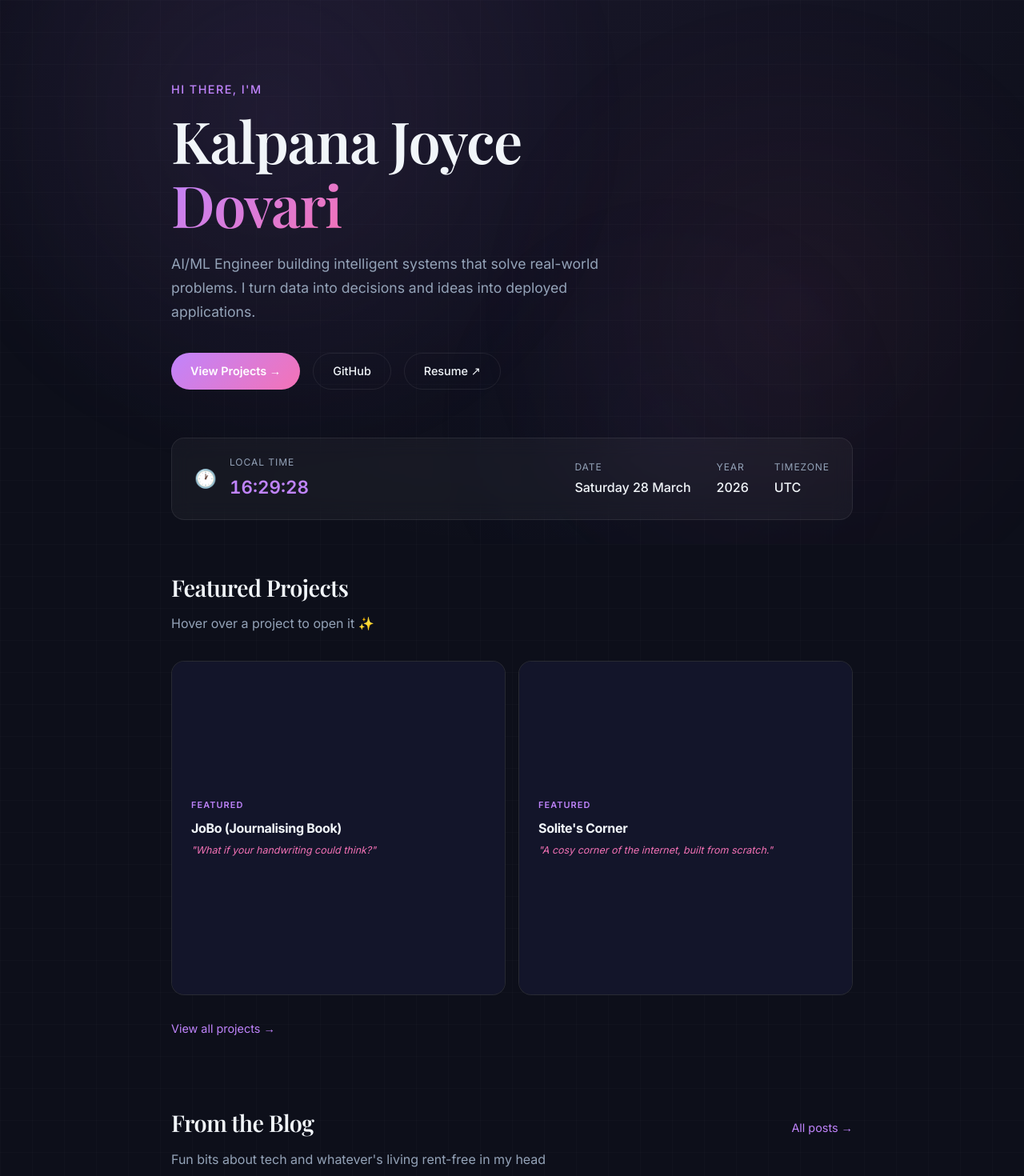
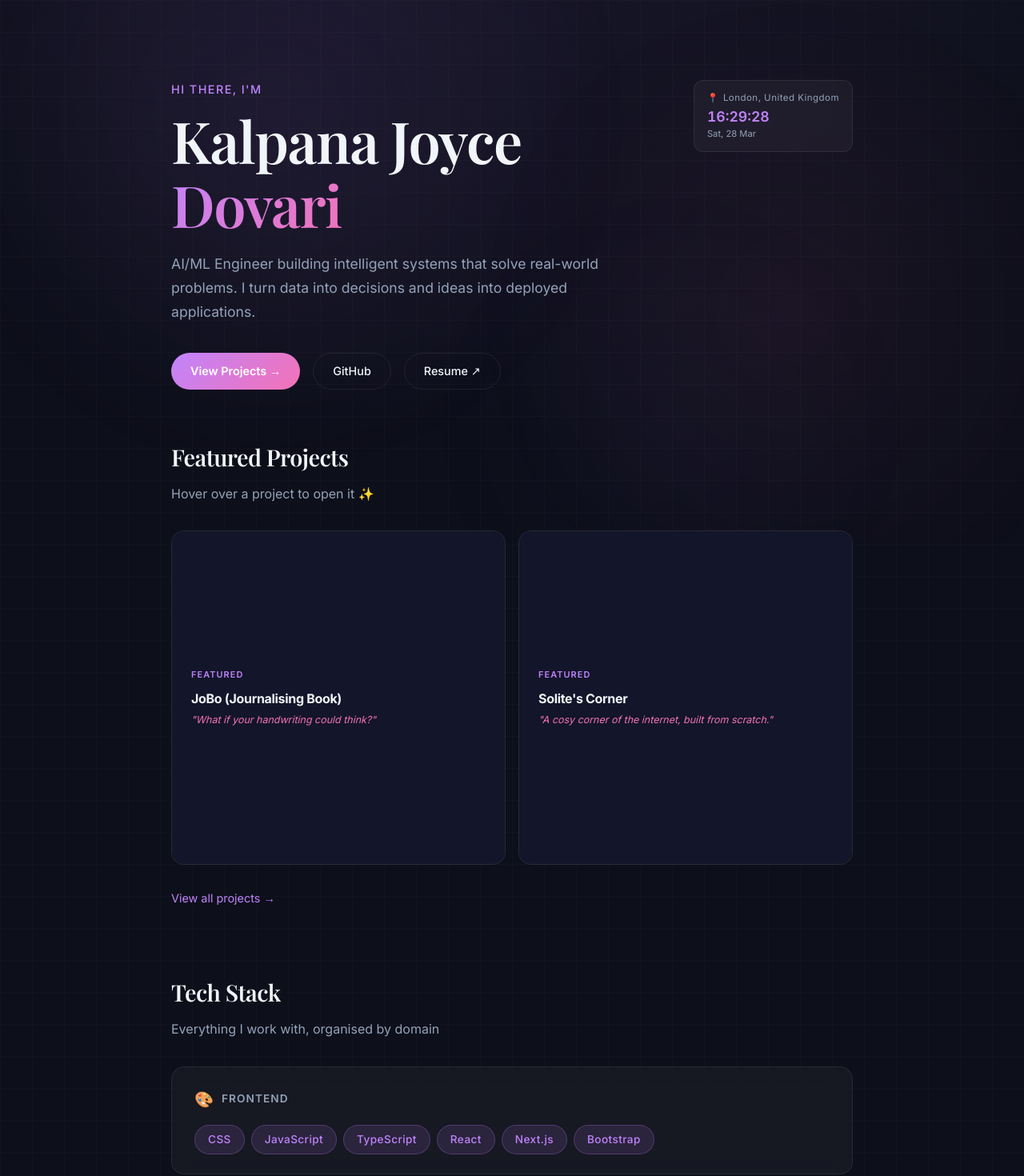
Before and after one commit to kalpanajoycedovari/my-portfolio, a Next.js app: page / in a window 1280 px wide. Shown: the part 120-1590 px from the top of the page at 80% size. Built offline with nearby package versions, Linux system fonts and the light colour scheme.

Commit message:
Hide blog from homepage, move clock to corner with London location

```diff
--- a/app/page.tsx
+++ b/app/page.tsx
@@ -45,7 +45,6 @@ const FEATURED = [
   },
 ];
 
-type Post = { id: string; title: string; content: string; date: string; tag: string };
 
 function BookCard({ p }: { p: typeof FEATURED[0] }) {
   const [open, setOpen] = useState(false);
@@ -126,13 +125,10 @@ function BookCard({ p }: { p: typeof FEATURED[0] }) {
 
 export default function HomePage() {
   const [now, setNow] = useState<Date | null>(null);
-  const [posts, setPosts] = useState<Post[]>([]);
 
   useEffect(() => {
     setNow(new Date());
     const timer = setInterval(() => setNow(new Date()), 1000);
-    const stored = localStorage.getItem("blog_posts");
-    if (stored) setPosts(JSON.parse(stored).slice(0, 2));
     return () => clearInterval(timer);
   }, []);
 
@@ -140,7 +136,31 @@ export default function HomePage() {
     <div className="section">
 
       {/* ── Hero ── */}
-      <section style={{ paddingTop: "60px", paddingBottom: "60px" }}>
+      <section style={{ paddingTop: "60px", paddingBottom: "60px", position: "relative" }}>
+
+        {/* Corner clock widget */}
+        <div className="glass-card" style={{
+          position: "absolute",
+          top: "60px",
+          right: "0",
+          padding: "12px 16px",
+          borderRadius: "12px",
+          display: "flex",
+          flexDirection: "column",
+          gap: "4px",
+          minWidth: "160px",
+        }}>
+          <div style={{ display: "flex", alignItems: "center", gap: "6px" }}>
+            <span style={{ fontSize: "0.7rem" }}>📍</span>
+            <span style={{ fontSize: "0.72rem", color: "var(--text-secondary)", letterSpacing: "0.04em" }}>London, United Kingdom</span>
+          </div>
+          <p style={{ fontSize: "1.1rem", fontWeight: 600, fontVariantNumeric: "tabular-nums", color: "var(--accent-lavender)", lineHeight: 1 }}>
+            {now ? now.toLocaleTimeString("en-GB", { hour: "2-digit", minute: "2-digit", second: "2-digit" }) : "--:--:--"}
+          </p>
+          <p style={{ fontSize: "0.7rem", color: "var(--text-secondary)" }}>
+            {now ? now.toLocaleDateString("en-GB", { weekday: "short", day: "numeric", month: "short" }) : "---"}
+          </p>
+        </div>
         <p style={{ color: "var(--accent-lavender)", fontSize: "0.9rem", fontWeight: 500, marginBottom: "12px", letterSpacing: "0.1em" }}>
           HI THERE, I'M
         </p>
@@ -159,41 +179,7 @@ export default function HomePage() {
         </div>
       </section>
 
-      {/* ── Date / Time widget ── */}
-      <section style={{ marginBottom: "60px" }}>
-        <div className="glass-card" style={{
-          padding: "20px 28px", display: "flex", alignItems: "center",
-          justifyContent: "space-between", flexWrap: "wrap", gap: "12px",
-        }}>
-          <div style={{ display: "flex", alignItems: "center", gap: "16px" }}>
-            <span style={{ fontSize: "1.4rem" }}>🕐</span>
-            <div>
-              <p style={{ fontSize: "0.75rem", color: "var(--text-secondary)", letterSpacing: "0.08em", marginBottom: "2px" }}>LOCAL TIME</p>
-              <p style={{ fontSize: "1.4rem", fontWeight: 600, fontVariantNumeric: "tabular-nums", color: "var(--accent-lavender)" }}>
-                {now ? now.toLocaleTimeString("en-GB", { hour: "2-digit", minute: "2-digit", second: "2-digit" }) : "--:--:--"}
-              </p>
-            </div>
-          </div>
-          <div style={{ display: "flex", gap: "32px", flexWrap: "wrap" }}>
-            <div>
-              <p style={{ fontSize: "0.75rem", color: "var(--text-secondary)", letterSpacing: "0.08em", marginBottom: "2px" }}>DATE</p>
-              <p style={{ fontSize: "1rem", fontWeight: 500 }}>
-                {now ? now.toLocaleDateString("en-GB", { weekday: "long", day: "numeric", month: "long" }) : "---"}
-              </p>
-            </div>
-            <div>
-              <p style={{ fontSize: "0.75rem", color: "var(--text-secondary)", letterSpacing: "0.08em", marginBottom: "2px" }}>YEAR</p>
-              <p style={{ fontSize: "1rem", fontWeight: 500 }}>{now ? now.getFullYear() : "----"}</p>
-            </div>
-            <div>
-              <p style={{ fontSize: "0.75rem", color: "var(--text-secondary)", letterSpacing: "0.08em", marginBottom: "2px" }}>TIMEZONE</p>
-              <p style={{ fontSize: "1rem", fontWeight: 500 }}>
-                {now ? Intl.DateTimeFormat().resolvedOptions().timeZone : "---"}
-              </p>
-            </div>
-          </div>
-        </div>
-      </section>
+
 
       {/* ── Featured Projects ── */}
       <section style={{ marginBottom: "80px" }}>
@@ -213,39 +199,7 @@ export default function HomePage() {
         </div>
       </section>
 
-      {/* ── Blog preview ── */}
-      <section style={{ marginBottom: "80px" }}>
-        <div style={{ display: "flex", justifyContent: "space-between", alignItems: "baseline", marginBottom: "8px" }}>
-          <h2 style={{ fontSize: "1.8rem" }}>From the Blog</h2>
-          <Link href="/blog" style={{ color: "var(--accent-lavender)", fontSize: "0.9rem" }}>All posts →</Link>
-        </div>
-        <p style={{ color: "var(--text-secondary)", marginBottom: "32px" }}>
-          Fun bits about tech and whatever's living rent-free in my head
-        </p>
-        {posts.length === 0 ? (
-          <div className="glass-card" style={{ padding: "36px", textAlign: "center" }}>
-            <p style={{ fontSize: "1.5rem", marginBottom: "8px" }}>✍️</p>
-            <p style={{ color: "var(--text-secondary)", fontSize: "0.9rem" }}>No posts yet — coming soon!</p>
-          </div>
-        ) : (
-          <div style={{ display: "grid", gridTemplateColumns: "repeat(auto-fit, minmax(280px, 1fr))", gap: "20px" }}>
-            {posts.map(post => (
-              <Link key={post.id} href={`/blog/${post.id}`} className="glass-card" style={{ padding: "24px 28px", display: "block", color: "inherit" }}>
-                <div style={{ display: "flex", justifyContent: "space-between", marginBottom: "10px" }}>
-                  <span className="badge">{post.tag}</span>
-                  <span style={{ color: "var(--text-secondary)", fontSize: "0.78rem", opacity: 0.6 }}>
-                    {new Date(post.date).toLocaleDateString("en-GB", { day: "numeric", month: "short" })}
-                  </span>
-                </div>
-                <h3 style={{ fontSize: "1rem", fontFamily: "'Inter', sans-serif", fontWeight: 600, marginBottom: "8px" }}>{post.title}</h3>
-                <p style={{ color: "var(--text-secondary)", fontSize: "0.88rem", lineHeight: 1.6 }}>
-                  {post.content.slice(0, 100)}...
-                </p>
-              </Link>
-            ))}
-          </div>
-        )}
-      </section>
+
 
       {/* ── Skills ── */}
       <section>
```
